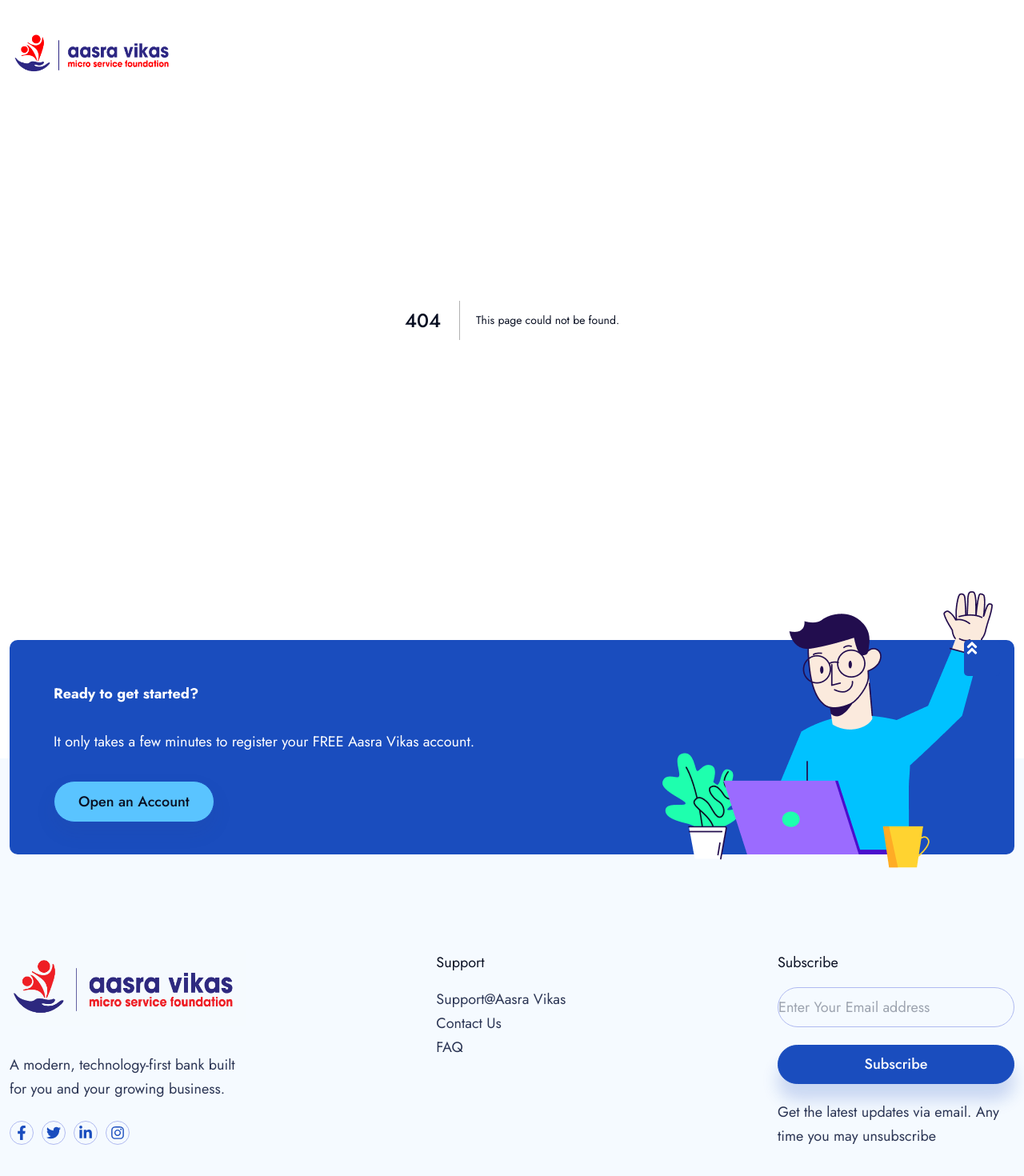
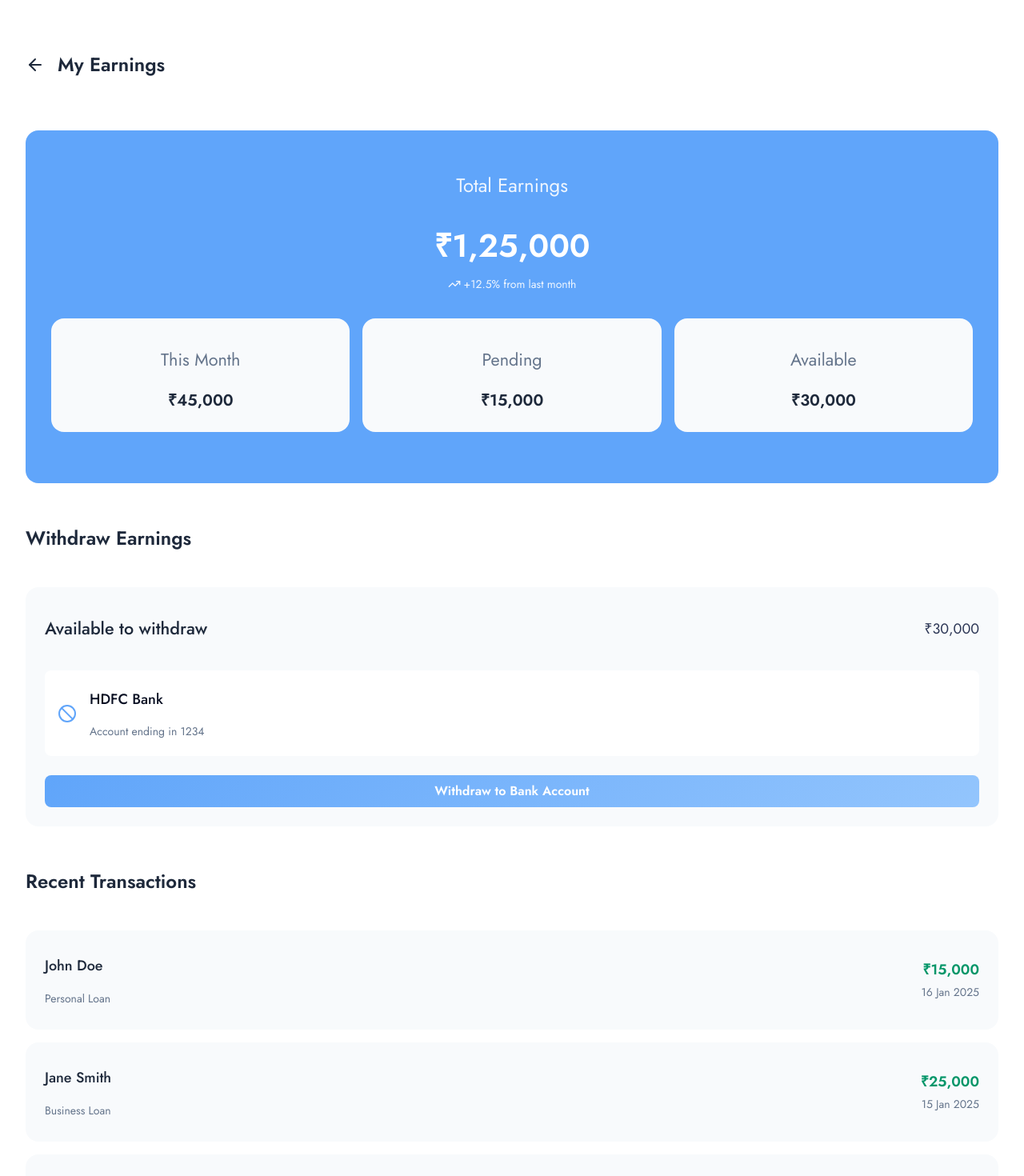
Before and after one commit to nelsondrew/aasra-vikas, a Next.js app: page /earnings in a window 1280 px wide. Before the commit this address had no page. Shown: the top 1470 px of the page at 80% size. Built offline with nearby package versions, Linux system fonts and the light colour scheme.

Commit message:
Earnings screen update

```diff
--- a/components/dsa-components/auth/AuthScreen.tsx
+++ b/components/dsa-components/auth/AuthScreen.tsx
@@ -64,12 +64,14 @@ const InputGroup = styled.div`
 
 const Input = styled.input`
   width: 100%;
-  padding: 1rem;
-  padding-left: 2.75rem;
+  padding: 1rem !important;
+  padding-top: 0.8rem !important;
+  padding-left: 2.75rem !important;
   border: 1px solid #E2E8F0;
   border-radius: 0.5rem;
   color: #1E293B;
   font-size: 1rem;
+  height: 3.25rem;
 
   &:focus {
     border-color: #60A5FA;
@@ -83,6 +85,11 @@ const IconWrapper = styled.div`
   top: 50%;
   transform: translateY(-50%);
   color: #60A5FA;
+  display: flex;
+  align-items: center;
+  justify-content: center;
+  width: 20px;
+  height: 20px;
 `;
 
 const ErrorMessage = styled.span`
@@ -94,13 +101,15 @@ const ErrorMessage = styled.span`
 
 const Select = styled.select`
   width: 100%;
-  padding: 1rem;
-  padding-left: 2.75rem;
+  padding: 1rem !important;
+  padding-top: 0.8rem !important;
+  padding-left: 2.75rem !important;
   border: 1px solid #E2E8F0;
   border-radius: 0.5rem;
   color: #1E293B;
   background-color: white;
   font-size: 1rem;
+  height: 3.25rem;
 
   &:focus {
     border-color: #60A5FA;
--- /dev/null
+++ b/components/dsa-components/earnings/EarningsScreen.tsx
@@ -0,0 +1,316 @@
+import React from 'react';
+import styled from 'styled-components';
+import { motion } from 'framer-motion';
+import { ArrowLeft, Wallet, TrendingUp, Download, ChevronRight, Ban as Bank } from 'lucide-react';
+import { format } from 'date-fns';
+import { Button } from '../common/Button';
+
+const EarningsContainer = styled.div`
+  min-height: 100vh;
+  background-color: #FFFFFF;
+  padding: 2rem;
+
+  h2 {
+    font-size: x-large !important;
+  }
+
+  h3 {
+    font-size: larger !important;
+  }
+
+  h4 {
+    font-size: large !important;
+  }
+`;
+
+const Header = styled.div`
+  display: flex;
+  align-items: center;
+  gap: 1rem;
+  margin-bottom: 2rem;
+`;
+
+const BackButton = styled.button`
+  color: #1E293B;
+  display: flex;
+  align-items: center;
+  background: transparent;
+`;
+
+const Title = styled.h1`
+  font-size: 1.5rem;
+  font-weight: 600;
+  color: #1E293B;
+  margin-top: 0;
+`;
+
+const EarningsOverview = styled.div`
+  background-color: #60A5FA;
+  border-radius: 1rem;
+  padding: 2rem;
+  color: white;
+  margin-bottom: 2rem;
+`;
+
+const TotalEarnings = styled.div`
+  text-align: center;
+  margin-bottom: 2rem;
+
+  h2 {
+    font-size: 0.875rem;
+    opacity: 0.9;
+    margin-bottom: 0.5rem;
+    color: white;
+  }
+
+  .amount {
+    font-size: 2.5rem;
+    font-weight: 600;
+    margin-bottom: 0.5rem;
+  }
+
+  .trend {
+    display: flex;
+    align-items: center;
+    justify-content: center;
+    gap: 0.25rem;
+    font-size: 0.875rem;
+    opacity: 0.9;
+  }
+`;
+
+const EarningsGrid = styled.div`
+  display: grid;
+  grid-template-columns: repeat(auto-fit, minmax(150px, 1fr));
+  gap: 1rem;
+  margin-bottom: 2rem;
+`;
+
+const EarningsCard = styled.div`
+  background-color: #F8FAFC;
+  border-radius: 1rem;
+  padding: 1.5rem;
+  text-align: center;
+
+  h3 {
+    font-size: 0.875rem;
+    color: #64748B;
+    margin-bottom: 0.5rem;
+  }
+
+  .amount {
+    font-size: 1.25rem;
+    font-weight: 600;
+    color: #1E293B;
+  }
+`;
+
+const Section = styled.div`
+  margin-bottom: 2rem;
+
+  h2 {
+    font-size: 1.25rem;
+    font-weight: 600;
+    margin-bottom: 1.5rem;
+    color: #1E293B;
+  }
+`;
+
+const WithdrawCard = styled.div`
+  background-color: #F8FAFC;
+  border-radius: 1rem;
+  padding: 1.5rem;
+  margin-bottom: 1.5rem;
+
+  .header {
+    display: flex;
+    justify-content: space-between;
+    align-items: center;
+    margin-bottom: 1.5rem;
+
+    h3 {
+      font-weight: 500;
+      color: #1E293B;
+    }
+  }
+
+  .bank-info {
+    display: flex;
+    align-items: center;
+    gap: 1rem;
+    padding: 1rem;
+    background-color: #FFFFFF;
+    border-radius: 0.5rem;
+    margin-bottom: 1.5rem;
+
+    .icon {
+      color: #60A5FA;
+    }
+
+    .details {
+      h4 {
+        font-weight: 500;
+        margin-bottom: 0.25rem;
+      }
+      p {
+        font-size: 0.875rem;
+        color: #64748B;
+      }
+    }
+  }
+`;
+
+const TransactionsList = styled.div`
+  display: flex;
+  flex-direction: column;
+  gap: 1rem;
+`;
+
+const TransactionCard = styled(motion.div)`
+  display: flex;
+  justify-content: space-between;
+  align-items: center;
+  padding: 1.5rem;
+  background-color: #F8FAFC;
+  border-radius: 1rem;
+
+  .transaction-info {
+    h4 {
+      font-weight: 500;
+      margin-bottom: 0.25rem;
+      color: #1E293B;
+    }
+    p {
+      font-size: 0.875rem;
+      color: #64748B;
+    }
+  }
+
+  .amount {
+    text-align: right;
+
+    .value {
+      font-weight: 600;
+      color: #059669;
+      margin-bottom: 0.25rem;
+    }
+
+    .date {
+      font-size: 0.875rem;
+      color: #64748B;
+    }
+  }
+`;
+
+const mockTransactions = [
+  {
+    id: 1,
+    customerName: 'John Doe',
+    loanType: 'Personal Loan',
+    amount: '₹15,000',
+    date: new Date(),
+  },
+  {
+    id: 2,
+    customerName: 'Jane Smith',
+    loanType: 'Business Loan',
+    amount: '₹25,000',
+    date: new Date(Date.now() - 86400000),
+  },
+  {
+    id: 3,
+    customerName: 'Mike Johnson',
+    loanType: 'Home Loan',
+    amount: '₹50,000',
+    date: new Date(Date.now() - 172800000),
+  },
+];
+
+const EarningsScreen: React.FC = () => {
+
+  const goBack = () => {
+    if (typeof window !== 'undefined') {
+      window.history.back();
+    }
+  };
+
+  return (
+    <EarningsContainer>
+      <Header>
+        <BackButton onClick={() => goBack()}>
+          <ArrowLeft size={24} />
+        </BackButton>
+        <Title>My Earnings</Title>
+      </Header>
+
+      <EarningsOverview>
+        <TotalEarnings>
+          <h2>Total Earnings</h2>
+          <div className="amount">₹1,25,000</div>
+          <div className="trend">
+            <TrendingUp size={16} />
+            +12.5% from last month
+          </div>
+        </TotalEarnings>
+
+        <EarningsGrid>
+          <EarningsCard>
+            <h3>This Month</h3>
+            <div className="amount">₹45,000</div>
+          </EarningsCard>
+          <EarningsCard>
+            <h3>Pending</h3>
+            <div className="amount">₹15,000</div>
+          </EarningsCard>
+          <EarningsCard>
+            <h3>Available</h3>
+            <div className="amount">₹30,000</div>
+          </EarningsCard>
+        </EarningsGrid>
+      </EarningsOverview>
+
+      <Section>
+        <h2>Withdraw Earnings</h2>
+        <WithdrawCard>
+          <div className="header">
+            <h3>Available to withdraw</h3>
+            <span className="amount">₹30,000</span>
+          </div>
+          <div className="bank-info">
+            <Bank size={24} className="icon" />
+            <div className="details">
+              <h4>HDFC Bank</h4>
+              <p>Account ending in 1234</p>
+            </div>
+          </div>
+          <Button fullWidth>Withdraw to Bank Account</Button>
+        </WithdrawCard>
+      </Section>
+
+      <Section>
+        <h2>Recent Transactions</h2>
+        <TransactionsList>
+          {mockTransactions.map((transaction, index) => (
+            <TransactionCard
+              key={transaction.id}
+              initial={{ opacity: 0, y: 20 }}
+              animate={{ opacity: 1, y: 0 }}
+              transition={{ delay: index * 0.1 }}
+            >
+              <div className="transaction-info">
+                <h4>{transaction.customerName}</h4>
+                <p>{transaction.loanType}</p>
+              </div>
+              <div className="amount">
+                <div className="value">{transaction.amount}</div>
+                <div className="date">{format(transaction.date, 'dd MMM yyyy')}</div>
+              </div>
+            </TransactionCard>
+          ))}
+        </TransactionsList>
+      </Section>
+    </EarningsContainer>
+  );
+};
+
+export default EarningsScreen;
--- /dev/null
+++ b/pages/earnings.js
@@ -0,0 +1,16 @@
+/*
+*
+Dsa Login Screen Dsa Login flow
+*
+*/
+
+import React from 'react';
+import EarningScreen from '../components/dsa-components/earnings/EarningsScreen';
+
+export default  function EarningPage () {
+  return <EarningScreen />;
+};
+
+EarningPage.getLayout = function getLayout(page) {
+  return <>{page}</>;
+};
```
